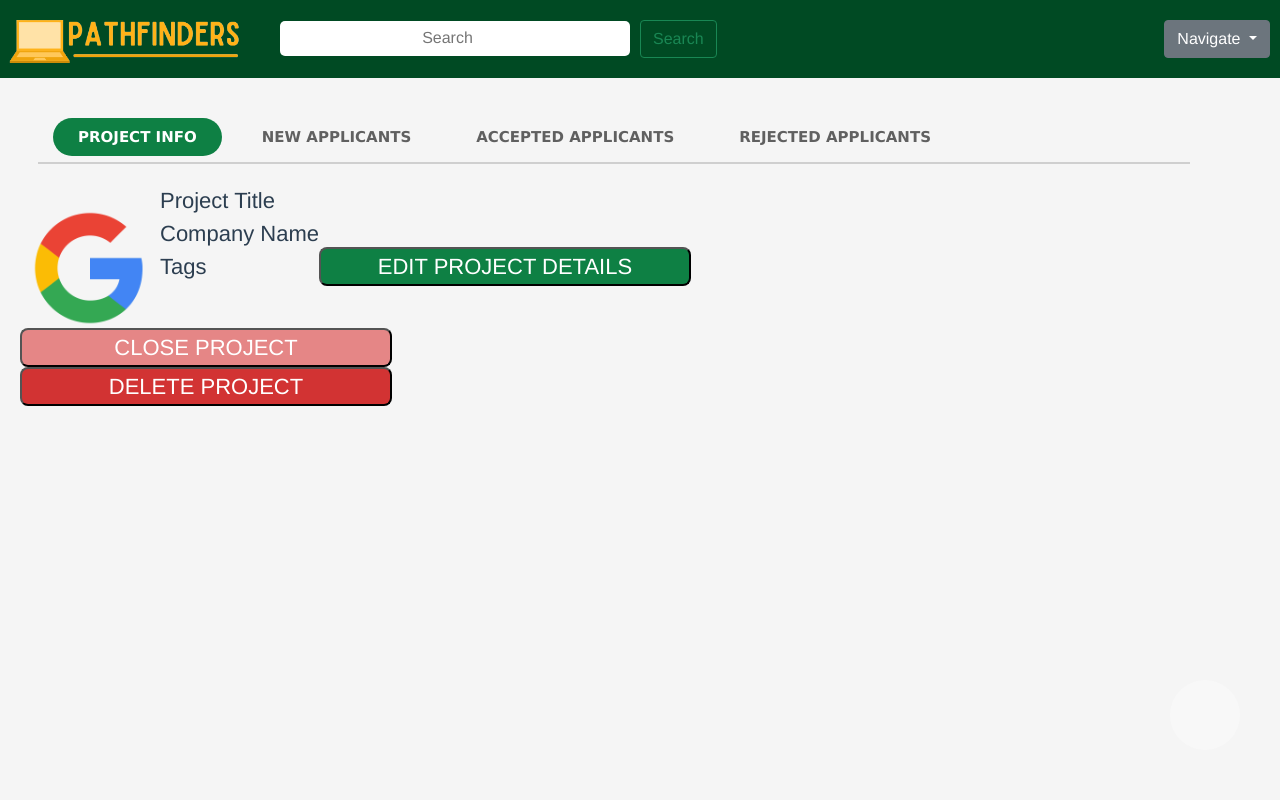
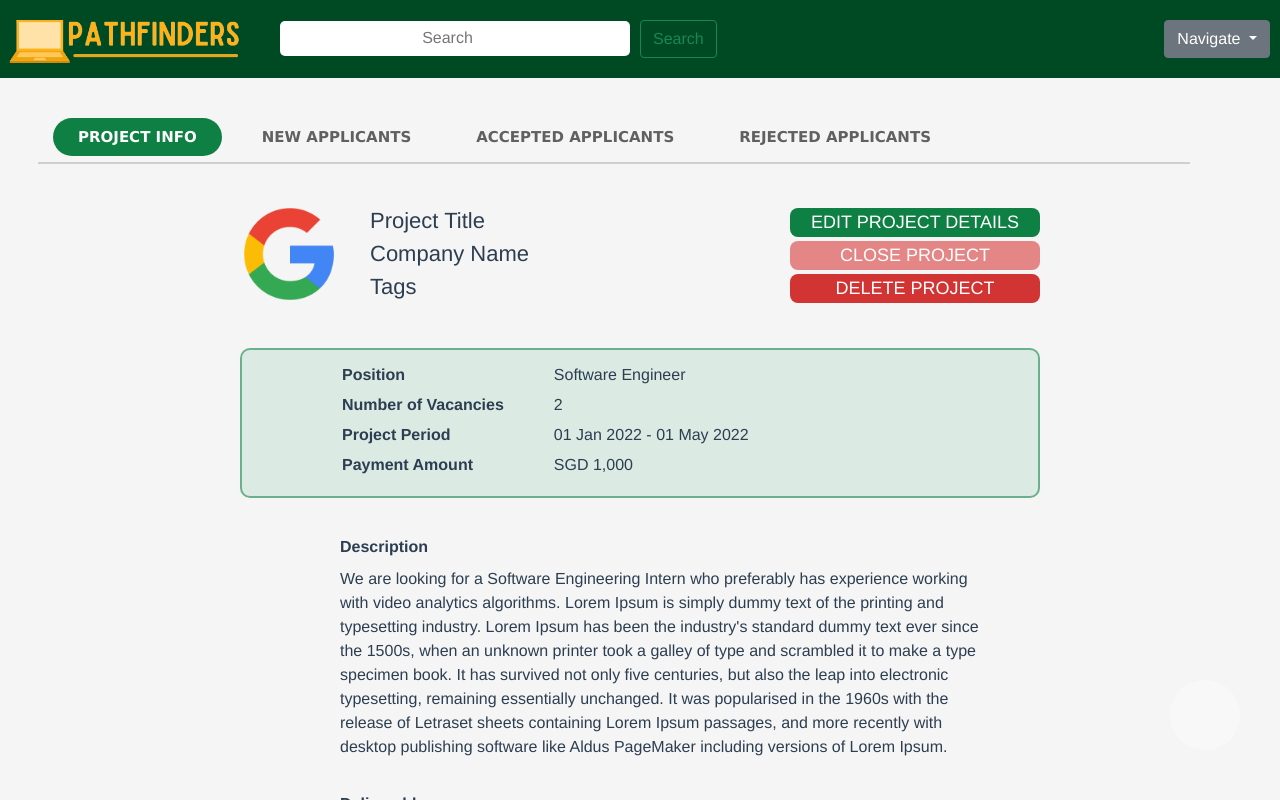
Before and after one commit to ARPspoofing/BT3103-Project, a Vue app: page /#/project in a window 1280 px wide. Built offline with nearby package versions, Linux system fonts and the light colour scheme.

Commit message:
project details UI

```diff
--- a/src/views/IndividualProjectInfo.vue
+++ b/src/views/IndividualProjectInfo.vue
@@ -22,22 +22,99 @@
     <div>
       <div class = "clogo">
         <img src="../assets/google-logo.png" alt="Logo" class = "logo">
-          <span class="card-title">
+        <span>
+          <div class="projTitle">
             Project Title <br>
             Company Name <br>
             Tags
+          </div>
         </span>
         <span>
+          <div class="projButtons" >
             <button href="#" class="edit-proj">EDIT PROJECT DETAILS</button> <br>
             <button href="#" class="close-proj">CLOSE PROJECT</button> <br>
             <button href="#" class="del-proj">DELETE PROJECT</button>
+          </div>
         </span>
       </div>
+    </div>
+    <br>
     <div class = "projInfo">
-
+      <span>
+        <div class="projLabels">
+          Position <br>
+          Number of Vacancies <br>
+          Project Period <br>
+          Payment Amount <br>
+        </div>
+      </span>
+      <span>
+        <div class="projDetails">
+          Software Engineer <br>
+          2 <br>
+          01 Jan 2022 - 01 May 2022 <br>
+          SGD 1,000 <br>
+        </div>
+      </span>
+    </div>
+    <br>
+    <div class = "projDesc">
+      <span>
+        <div class="projDescLabel">
+          Description <br>
+        </div>
+        <div class="projDescContent">
+          We are looking for a Software Engineering Intern who preferably
+          has experience working with video analytics algorithms. Lorem Ipsum is simply dummy text
+          of the printing and typesetting industry. Lorem Ipsum has been the industry's standard
+          dummy text ever since the 1500s, when an unknown printer took a galley of type and
+          scrambled it to make a type specimen book. It has survived not only five centuries,
+          but also the leap into electronic typesetting, remaining essentially unchanged. It was
+          popularised in the 1960s with the release of Letraset sheets containing Lorem Ipsum
+          passages, and more recently with desktop publishing software like Aldus PageMaker including
+          versions of Lorem Ipsum.
+        </div>
+      </span>
+    </div>
+    <br>
+    <div class = "projDeliverable">
+      <span>
+        <div class="projDescLabel">
+          Deliverables <br>
+        </div>
+      </span>
+      <div class="container">
+        <div class="row">
+            <div class="col-md-12">
+                <div class="delicard">
+                    <div class="delicard-body">
+                        <div id="delicontent">
+                            <ul class="timeline">
+                                <li class="event" data-date="1 January 2022">
+                                    <h3>Registration</h3>
+                                    <p>Get here on time, it's first come first serve. Be late, get turned away.</p>
+                                </li>
+                                <li class="event" data-date="22 February 2022">
+                                    <h3>Opening Ceremony</h3>
+                                    <p>Get ready for an exciting event, this will kick off in amazing fashion with MOP &amp; Busta Rhymes as an opening show.</p>
+                                </li>
+                                <li class="event" data-date="7 March 2022">
+                                    <h3>Main Event</h3>
+                                    <p>This is where it all goes down. You will compete head to head with your friends and rivals. Get ready!</p>
+                                </li>
+                                <li class="event" data-date="21 April 2022">
+                                    <h3>Closing Ceremony</h3>
+                                    <p>See how is the victor and who are the losers. The big stage is where the winners bask in their own glory.</p>
+                                </li>
+                            </ul>
                         </div>
                     </div>
-
+                </div>
+            </div>
+        </div>
+    </div>
+    </div>
+    <br><br>
   </div>
 </template>
 
@@ -84,6 +161,8 @@ export default {
     width: 100%;
     height: 100%;
     position: fixed;
+    overflow-y: scroll;
+    padding-bottom: 150px;
   }
 
   #interest {
@@ -143,36 +222,173 @@ export default {
 
   .logo {
     vertical-align: left;
-    width: 120px;
-    height: 120px;
+    width: 100px;
+    height: 100px;
     border-radius: 50%;
-    margin-left: 10px;
+    margin-left: 220px;
     margin-right: 10px;
+    float: left;
   }
 
   .clogo {
     text-align: left;
-    margin: 20px;
+    margin: 40px 20px 20px 20px;
+    height: 100px;
+  }
+
+  .projTitle {
+    width: max-content;
+    float: left;
+    margin-left: 20px;
   }
 
   .edit-proj {
     background-color: #0E8044;
     color: white;
     border-radius: 8px;
-    width: 30%
+    width: 250px;
+    border-width: 0px;
+    font-size: 18px;
   }
 
   .close-proj {
     background-color: #E58686;
     color: white;
     border-radius: 8px;
-    width: 30%
+    width: 250px;
+    border-width: 0px;
+    font-size: 18px;
   }
 
   .del-proj {
     background-color: #D23333;
     color: white;
     border-radius: 8px;
-    width: 30%
+    width: 250px;
+    border-width: 0px;
+    font-size: 18px;
+  }
+
+  .projButtons {
+    width: max-content;
+    float: right;
+    margin-right: 220px;
+  }
+
+  .projInfo {
+    margin: auto;
+    width: 800px;
+    height: 150px;
+    background-color: #DBEBE3;
+    border-radius: 10px;
+    border: 2px solid rgba(14, 128, 68, 0.54);
+  }
+
+  .projDesc, .projDeliverable {
+    margin: auto;
+    width: 800px;
+    height: max-content;
+  }
+
+  .projLabels, .projDescLabel {
+    text-align: left;
+    width: max-content;
+    font-weight: bold;
+    float: left;
+    margin: 10px 20px 5px 100px;
+    line-height: 30px;
+  }
+
+  .projDescContent {
+    text-align: left;
+    width: 650px;
+    float: left;
+    margin: 0px 20px 20px 100px;
+  }
+
+  .projDetails {
+    text-align: left;
+    width: max-content;
+    float: left;
+    margin: 10px 20px 20px 30px;
+    line-height: 30px;
+  }
+
+  #delicontent {
+    margin-top: 50px;
+  }
+
+  .timeline {
+    border-left: 3px solid #004A23;
+    border-bottom-right-radius: 4px;
+    border-top-right-radius: 4px;
+    background: #DBEBE3;
+    margin: 40px;
+    letter-spacing: 0.2px;
+    position: relative;
+    line-height: 1.4em;
+    font-size: 1.03em;
+    padding: 50px 35px 50px 50px;
+    list-style: none;
+    text-align: left;
+    max-width: 65%;
+  }
+
+  .timeline h1 {
+      font-weight: 300;
+      font-size: 1.4em;
+  }
+
+  .timeline h2,
+  .timeline h3 {
+      font-weight:600;
+      font-size: 16px;
+      margin-bottom: 10px;
+      text-align: left;
+  }
+
+  .timeline p {
+      font-size: 14px;
+  }
+
+  .timeline .event {
+      border-bottom: 1px dashed #e8ebf1;
+      padding-bottom: 25px;
+      margin-bottom: 25px;
+      position: relative;
+  }
+
+  .timeline .event:last-of-type {
+      padding-bottom: 0;
+      margin-bottom: 0;
+      border: none;
+  }
+
+  .timeline .event:before,
+  .timeline .event:after {
+      position: absolute;
+      display: block;
+      top: 0;
+  }
+
+  .timeline .event:before {
+      left: -207px;
+      content: attr(data-date);
+      text-align: right;
+      font-weight: 100;
+      font-size: 0.9em;
+      min-width: 120px;
+  }
+
+  .timeline .event:after {
+      -webkit-box-shadow: 0 0 0 3px #004A23;
+      box-shadow: 0 0 0 3px #004A23;
+      left: -55.8px;
+      background: #fff;
+      border-radius: 50%;
+      height: 9px;
+      width: 9px;
+      content: "";
+      top: 5px;
   }
 </style>
```
Lines whose indentation alone changed are shown as unchanged.
